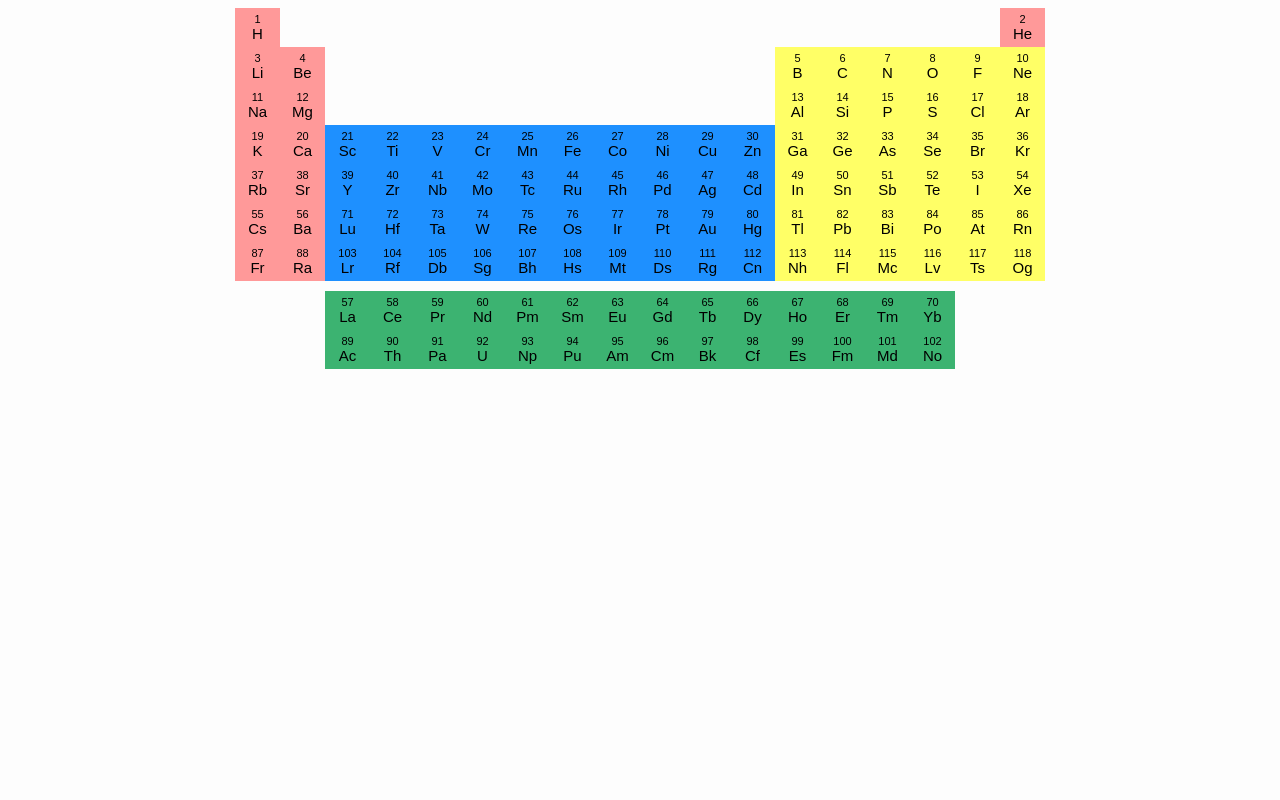
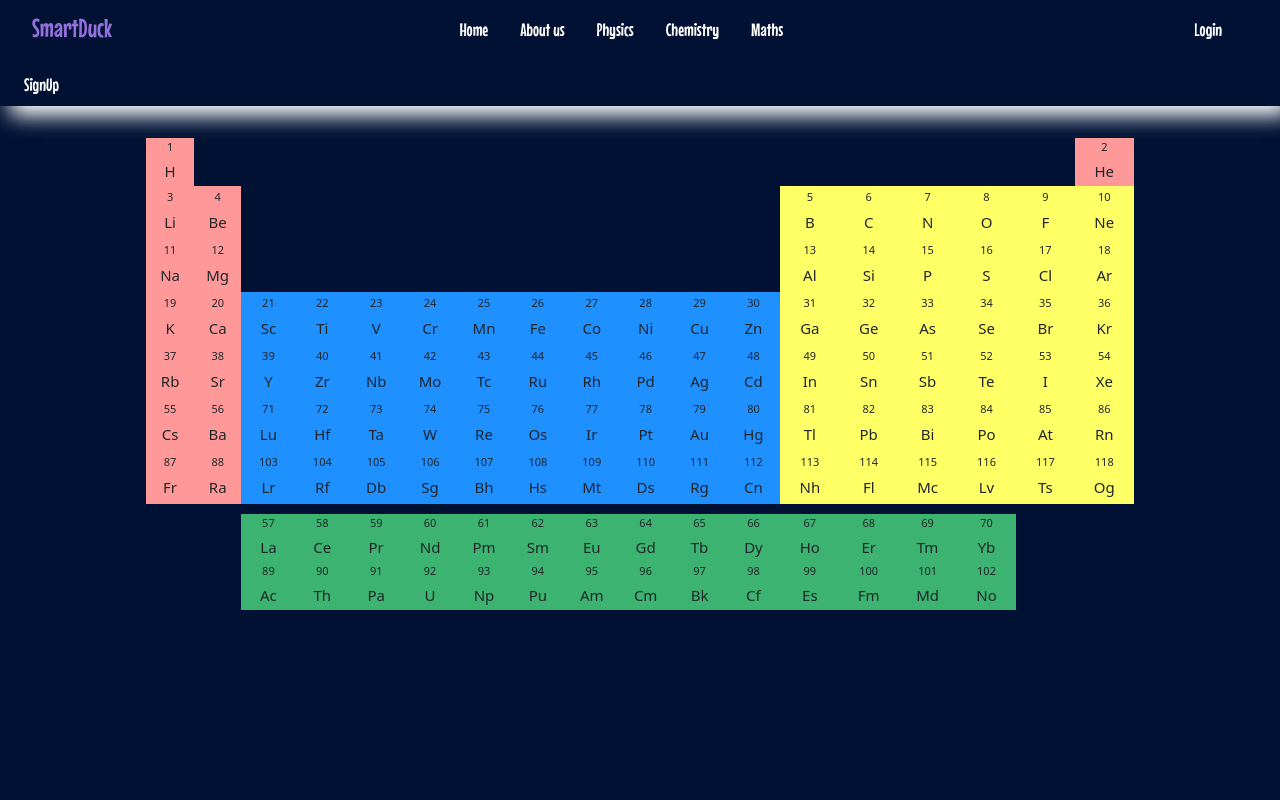
Before and after one commit to VG-Venice/smartduck, a Flask app: page /chem_periodic_table in a window 1280 px wide. Run offline with Flask 3, Linux system fonts and the light colour scheme; some libraries are stand-ins or nearby versions.

Commit message:
some moe changes to p table

```diff
--- a/templates/chem_table.html
+++ b/templates/chem_table.html
@@ -1,16 +1,23 @@
+{% include 'links.html' %}
+    <meta charset="utf-8" />
+    <meta name="viewport" content="width=device-width, initial-scale=1" />
+
 <style>
   *{border: none;}
+  body{
+    background-color: #001133;
+  }
 html { width: 100%; font-family: sans-serif; background-color: #fdfdfd; }
 @media (max-width: 600px) { html { width: 600px; } }
 @media (max-width: 800px) { body { margin: 0; } }
 h1 { font-size: 24px; text-align: center; color: #444; margin-bottom: -10px; }
 h2 { font-size: 16px; text-align: center; color: #444; margin-bottom: 2px; }
 h2 span { cursor: pointer; border-style: outset; color: #444;
-          border-width: 2px; padding: 2px; font-weight: normal; }
+          border-width: 2px; padding: 4px; font-weight: normal; }
 h2 span.on { border-style: inset; text-shadow: 1px 1px 0 #444; }
 #detour { font-size: 11px; line-height: 3; text-align: center; color: #333; }
 #footnote { font-size: 10px; text-align: center; color: #333; }
-#periodic { margin: 0 auto; border-spacing: 0px; }
+#periodic { margin: 0 auto; border-spacing: 0px;}
 @media (min-width: 701px) and (max-width: 800px)
   { #periodic { border-spacing: 0px; } }
 @media (max-width: 700px) { #periodic { border-spacing: 0px; } }
@@ -19,7 +26,7 @@ h2 span.on { border-style: inset; text-shadow: 1px 1px 0 #444; }
 @media (max-width: 700px) { #periodic tr td { border-width: 2px; } }
 #periodic tr td.empty { background-color: transparent; cursor: auto;text-align: left;border: none;}
 #periodic tr.spacer td { height: 10px; }
-#periodic tr td sup { font-size: 11px; display: block; text-align: center; }
+#periodic tr td sup { font-size: 11px; display: block; text-align: center;padding: 9px 11px;}
 #periodic tr td { font-size: 15px; text-align: center; position: relative; }
 #periodic tr td.sel { border-style: inset; text-shadow: 1px 1px 1px #222; }
 #periodic tr td.sel sup::before { content: '\25CF'; color: #0f0; font-size: 8px;
@@ -34,11 +41,87 @@ h2 span.on { border-style: inset; text-shadow: 1px 1px 0 #444; }
                     text-align: left; vertical-align: top;
                     font-size: 16px; color: #888; text-decoration: none; }
 table.hide_optional tr.optional { display: none; }
+      ul li{
+        font-size: 18px;
+      }
+      #app_icon{
+        color: mediumpurple;
+        font-size:26px;
+      }
+      nav{
+        background-color: none;
+        font-family: 'Mouse Memoirs', sans-serif;
+        box-shadow: 10px 10px 20px white;
+      }
+      #login a, #signup a{
+        color: white;
+      }
+      #navbar{
+      }
+      header{
+        background-image: url('/static/bg.jpg');
+        background-repeat: no-repeat;
+        height: 60vw;
+        background-size: cover;
+      }
+     #to{
+       background-color: white;
+       width: 100vw;
+       height: 192px;
+       border-bottom: 2px white solid;
+       border-bottom-left-radius: 200%;
+       border-bottom-right-radius: 200%;
+      rotate: 180deg;
+      margin-top: 290px;
+       }
+      h1{
+        color: mediumpurple;
+        margin-top: -650px;
+        margin-left: 30px;
+        font-size: 60px;
+        }
+      h2{
+        color: white;
+        margin-top: -10px;
+        margin-left: 30px;
+        font-size: 50px;
+        }
+      .auto-type, span{
+       color: #fff724;
+      }
  </style>
-
-<table id="periodic">
+<nav id="navbar">
+<ul class="mx-2 nav nav-pills">
+  <li class="nav-item mx-2">
+    <a id="app_icon" class="nav-link" href="/"><i style="color: #fff724;" class="fa-light fa-duck"></i> {{site_name}}</a>
+  </li>
+  <li class="nav-item mt-2">
+    <a style="color: white;margin-left: 24vw;" class="nav-link" href="/">Home</a>
+  </li>
+    <li class="nav-item mt-2">
+    <a style="color: white;" class="nav-link" href="/about_us">About us</a>
+  </li>
+      <li class="nav-item mt-2">
+    <a style="color: white;" class="nav-link" href="/physics">Physics</a>
+  </li>
+      <li class="nav-item mt-2">
+    <a style="color: white;" class="nav-link" href="/chemistry">Chemistry</a>
+  </li>
+        <li class="nav-item mt-2">
+    <a style="color: white;" class="nav-link" href="/maths">Maths</a>
+  </li>
+    <li style="margin-left: 30%;" id="login" class="nav-item mt-2">
+    <a class="nav-link" href="/login">Login</a>
+  </li>
+  <li id="signup" class="nav-item mt-2">
+    <a href="/signup" class="nav-link">SignUp</a>
+  </li>
+</ul>
+    </nav>
+  <br>
+<table class="mt-2" id="periodic">
   <tr id="p1">
-   <td style="background: #ff9999;border: none; margin-left: -13px;padding: 5px 5px;"" id="H" title="Hydrogen"><sup>1</sup>H</td>
+   <td style="background: #ff9999;border: none; margin-left: -13px;padding: 5px 5px; id="H" title="Hydrogen"><sup>1</sup>H</td>
    <td style="background: none;border: none;" id="X" title="Unknown"><sup></sup></td>
    <td class="empty" colspan="14"></td>
    <td style="background: none;border: none;" id="X" title="Unknown"><sup></sup></td>
@@ -48,22 +131,22 @@ table.hide_optional tr.optional { display: none; }
    <td style="background: #ff9999;border: none; margin-left: -13px;padding: 5px 6.5px;"id="Li" title="Lithium"><sup>3</sup>Li</td>
    <td style="background: #ff9999;border: none; margin-left: -13px;padding: 5px 6.5px;"id="Be" title="Beryllium"><sup>4</sup>Be</td>
    <td class="empty" id="desc" colspan="10" rowspan="2"></td>
-   <td style="background: #ffff66;border: none; margin-left: -13px;padding: 5px 6.5px;""padding: 5px 5px;" id="B" title="Boron"><sup>5</sup>B</td>
-   <td style="background: #ffff66;border: none; margin-left: -13px;padding: 5px 6.5px;"" id="C" title="Carbon"><sup>6</sup>C</td>
-   <td style="background: #ffff66;border: none; margin-left: -13px;padding: 5px 6.5px;"" id="N" title="Nitrogen"><sup>7</sup>N</td>
-   <td style="background: #ffff66;border: none; margin-left: -13px;padding: 5px 6.5px;"" id="O" title="Oxygen"><sup>8</sup>O</td>
-   <td style="background: #ffff66;border: none; margin-left: -13px;padding: 5px 6.5px;"" id="F" title="Fluorine"><sup>9</sup>F</td>
-   <td style="background: #ffff66;border: none; margin-left: -13px;padding: 5px 6.5px;"" id="Ne" title="Neon"><sup>10</sup>Ne</td>
+   <td style="background: #ffff66;border: none; margin-left: -13px;padding: 5px 6.5px;padding: 5px 5px;" id="B" title="Boron"><sup>5</sup>B</td>
+   <td style="background: #ffff66;border: none; margin-left: -13px;padding: 7.5px 9px;" id="C" title="Carbon"><sup>6</sup>C</td>
+   <td style="background: #ffff66;border: none; margin-left: -13px;padding: 7.5px 9px;" id="N" title="Nitrogen"><sup>7</sup>N</td>
+   <td style="background: #ffff66;border: none; margin-left: -13px;padding: 7.5px 9px;" id="O" title="Oxygen"><sup>8</sup>O</td>
+   <td style="background: #ffff66;border: none; margin-left: -13px;padding: 7.5px 9px;" id="F" title="Fluorine"><sup>9</sup>F</td>
+   <td style="background: #ffff66;border: none; margin-left: -13px;padding: 7.5px 9px;" id="Ne" title="Neon"><sup>10</sup>Ne</td>
   </tr>
   <tr id="p3">
    <td style="background: #ff9999;border: none; margin-left: -13px;padding: 5px 6.5px;"id="Na" title="Sodium"><sup>11</sup>Na</td>
    <td style="background: #ff9999;border: none; margin-left: -13px;padding: 5px 6.5px;"id="Mg" title="Magnesium"><sup>12</sup>Mg</td>
-   <td style="background: #ffff66;border: none; margin-left: -13px;padding: 5px 6.5px;"" id="Al" title="Aluminium"><sup>13</sup>Al</td>
-   <td style="background: #ffff66;border: none; margin-left: -13px;padding: 5px 6.5px;"" id="Si" title="Silicon"><sup>14</sup>Si</td>
-   <td style="background: #ffff66;border: none; margin-left: -13px;padding: 5px 6.5px;"" id="P"  title="Phosphorus"><sup>15</sup>P</td>
-   <td style="background: #ffff66;border: none; margin-left: -13px;padding: 5px 6.5px;"" id="S"  title="Sulfur"><sup>16</sup>S</td>
-   <td style="background: #ffff66;border: none; margin-left: -13px;padding: 5px 6.5px;"" id="Cl" title="Chlorine"><sup>17</sup>Cl</td>
-   <td style="background: #ffff66;border: none; margin-left: -13px;padding: 5px 6.5px;"" id="Ar" title="Argon"><sup>18</sup>Ar</td>
+   <td style="background: #ffff66;border: none; margin-left: -13px;padding: 7.5px 9px;" id="Al" title="Aluminium"><sup>13</sup>Al</td>
+   <td style="background: #ffff66;border: none; margin-left: -13px;padding: 7.5px 9px;" id="Si" title="Silicon"><sup>14</sup>Si</td>
+   <td style="background: #ffff66;border: none; margin-left: -13px;padding: 7.5px 9px;" id="P"  title="Phosphorus"><sup>15</sup>P</td>
+   <td style="background: #ffff66;border: none; margin-left: -13px;padding: 7.5px 9px;" id="S"  title="Sulfur"><sup>16</sup>S</td>
+   <td style="background: #ffff66;border: none; margin-left: -13px;padding: 7.5px 9px;" id="Cl" title="Chlorine"><sup>17</sup>Cl</td>
+   <td style="background: #ffff66;border: none; margin-left: -13px;padding: 7.5px 9px;" id="Ar" title="Argon"><sup>18</sup>Ar</td>
   </tr>
   <tr id="p4">
    <td style="background: #ff9999;border: none; margin-left: -13px;padding: 5px 6.5px;"id="K"  title="Potassium"><sup>19</sup>K</td>
@@ -78,12 +161,12 @@ table.hide_optional tr.optional { display: none; }
    <td style="background: dodgerblue;border: none; margin-left: -13px;padding: 5px 6.5px;" id="Ni" title="Nickel"><sup>28</sup>Ni</td>
    <td style="background: dodgerblue;border: none; margin-left: -13px;padding: 5px 6.5px;" id="Cu" title="Copper"><sup>29</sup>Cu</td>
    <td style="background: dodgerblue;border: none; margin-left: -13px;padding: 5px 6.5px;" id="Zn" title="Zinc"><sup>30</sup>Zn</td>
-   <td style="background: #ffff66;border: none; margin-left: -13px;padding: 5px 6.5px;"" id="Ga" title="Gallium"><sup>31</sup>Ga</td>
-   <td style="background: #ffff66;border: none; margin-left: -13px;padding: 5px 6.5px;"" id="Ge" title="Germanium"><sup>32</sup>Ge</td>
-   <td style="background: #ffff66;border: none; margin-left: -13px;padding: 5px 6.5px;"" id="As" title="Arsenic"><sup>33</sup>As</td>
-   <td style="background: #ffff66;border: none; margin-left: -13px;padding: 5px 6.5px;"" id="Se" title="Selenium"><sup>34</sup>Se</td>
-   <td style="background: #ffff66;border: none; margin-left: -13px;padding: 5px 6.5px;"" id="Br" title="Bromine"><sup>35</sup>Br</td>
-   <td style="background: #ffff66;border: none; margin-left: -13px;padding: 5px 6.5px;"" id="Kr" title="Krypton"><sup>36</sup>Kr</td>
+   <td style="background: #ffff66;border: none; margin-left: -13px;padding: 7.5px 9px;" id="Ga" title="Gallium"><sup>31</sup>Ga</td>
+   <td style="background: #ffff66;border: none; margin-left: -13px;padding: 7.5px 9px;" id="Ge" title="Germanium"><sup>32</sup>Ge</td>
+   <td style="background: #ffff66;border: none; margin-left: -13px;padding: 7.5px 9px;" id="As" title="Arsenic"><sup>33</sup>As</td>
+   <td style="background: #ffff66;border: none; margin-left: -13px;padding: 7.5px 9px;" id="Se" title="Selenium"><sup>34</sup>Se</td>
+   <td style="background: #ffff66;border: none; margin-left: -13px;padding: 7.5px 9px;" id="Br" title="Bromine"><sup>35</sup>Br</td>
+   <td style="background: #ffff66;border: none; margin-left: -13px;padding: 7.5px 9px;" id="Kr" title="Krypton"><sup>36</sup>Kr</td>
   </tr>
   <tr id="p5">
    <td style="background: #ff9999;border: none; margin-left: -13px;padding: 5px 6.5px;"id="Rb" title="Rubidium"><sup>37</sup>Rb</td>
@@ -98,12 +181,12 @@ table.hide_optional tr.optional { display: none; }
    <td style="background: dodgerblue;border: none; margin-left: -13px;padding: 5px 6.5px;" id="Pd" title="Palladium"><sup>46</sup>Pd</td>
    <td style="background: dodgerblue;border: none; margin-left: -13px;padding: 5px 6.5px;" id="Ag" title="Silver"><sup>47</sup>Ag</td>
    <td style="background: dodgerblue;border: none; margin-left: -13px;padding: 5px 6.5px;" id="Cd" title="Cadmium"><sup>48</sup>Cd</td>
-   <td style="background: #ffff66;border: none; margin-left: -13px;padding: 5px 6.5px;"" id="In" title="Indium"><sup>49</sup>In</td>
-   <td style="background: #ffff66;border: none; margin-left: -13px;padding: 5px 6.5px;"" id="Sn" title="Tin"><sup>50</sup>Sn</td>
-   <td style="background: #ffff66;border: none; margin-left: -13px;padding: 5px 6.5px;"" id="Sb" title="Antimony"><sup>51</sup>Sb</td>
-   <td style="background: #ffff66;border: none; margin-left: -13px;padding: 5px 6.5px;"" id="Te" title="Tellurium"><sup>52</sup>Te</td>
-   <td style="background: #ffff66;border: none; margin-left: -13px;padding: 5px 6.5px;"" id="I"  title="Iodine"><sup>53</sup>I</td>
-   <td style="background: #ffff66;border: none; margin-left: -13px;padding: 5px 6.5px;"" id="Xe" title="Xenon"><sup>54</sup>Xe</td>
+   <td style="background: #ffff66;border: none; margin-left: -13px;padding: 7.5px 9px;" id="In" title="Indium"><sup>49</sup>In</td>
+   <td style="background: #ffff66;border: none; margin-left: -13px;padding: 7.5px 9px;" id="Sn" title="Tin"><sup>50</sup>Sn</td>
+   <td style="background: #ffff66;border: none; margin-left: -13px;padding: 7.5px 9px;" id="Sb" title="Antimony"><sup>51</sup>Sb</td>
+   <td style="background: #ffff66;border: none; margin-left: -13px;padding: 7.5px 9px;" id="Te" title="Tellurium"><sup>52</sup>Te</td>
+   <td style="background: #ffff66;border: none; margin-left: -13px;padding: 7.5px 9px;" id="I"  title="Iodine"><sup>53</sup>I</td>
+   <td style="background: #ffff66;border: none; margin-left: -13px;padding: 7.5px 9px;" id="Xe" title="Xenon"><sup>54</sup>Xe</td>
   </tr>
   <tr id="p6">
    <td style="background: #ff9999;border: none; margin-left: -13px;padding: 5px 6.5px;"id="Cs" title="Caesium"><sup>55</sup>Cs</td>
@@ -118,12 +201,12 @@ table.hide_optional tr.optional { display: none; }
    <td style="background: dodgerblue;border: none; margin-left: -13px;padding: 5px 6.5px;" id="Pt" title="Platinum"><sup>78</sup>Pt</td>
    <td style="background: dodgerblue;border: none; margin-left: -13px;padding: 5px 6.5px;" id="Au" title="Gold"><sup>79</sup>Au</td>
    <td style="background: dodgerblue;border: none; margin-left: -13px;padding: 5px 6.5px;" id="Hg" title="Mercury"><sup>80</sup>Hg</td>
-   <td style="background: #ffff66;border: none; margin-left: -13px;padding: 5px 6.5px;"" id="Tl" title="Thallium"><sup>81</sup>Tl</td>
-   <td style="background: #ffff66;border: none; margin-left: -13px;padding: 5px 6.5px;"" id="Pb" title="Lead"><sup>82</sup>Pb</td>
-   <td style="background: #ffff66;border: none; margin-left: -13px;padding: 5px 6.5px;"" id="Bi" title="Bismuth"><sup>83</sup>Bi</td>
-   <td style="background: #ffff66;border: none; margin-left: -13px;padding: 5px 6.5px;"" id="Po" title="Polonium"><sup>84</sup>Po</td>
-   <td style="background: #ffff66;border: none; margin-left: -13px;padding: 5px 6.5px;"" id="At" title="Astatine"><sup>85</sup>At</td>
-   <td style="background: #ffff66;border: none; margin-left: -13px;padding: 5px 6.5px;"" id="Rn" title="Radon"><sup>86</sup>Rn</td>
+   <td style="background: #ffff66;border: none; margin-left: -13px;padding: 7.5px 9px;" id="Tl" title="Thallium"><sup>81</sup>Tl</td>
+   <td style="background: #ffff66;border: none; margin-left: -13px;padding: 7.5px 9px;" id="Pb" title="Lead"><sup>82</sup>Pb</td>
+   <td style="background: #ffff66;border: none; margin-left: -13px;padding: 7.5px 9px;" id="Bi" title="Bismuth"><sup>83</sup>Bi</td>
+   <td style="background: #ffff66;border: none; margin-left: -13px;padding: 7.5px 9px;" id="Po" title="Polonium"><sup>84</sup>Po</td>
+   <td style="background: #ffff66;border: none; margin-left: -13px;padding: 7.5px 9px;" id="At" title="Astatine"><sup>85</sup>At</td>
+   <td style="background: #ffff66;border: none; margin-left: -13px;padding: 7.5px 9px;" id="Rn" title="Radon"><sup>86</sup>Rn</td>
   </tr>
   <tr id="p7">
    <td style="background: #ff9999;border: none; margin-left: -13px;padding: 5px 6.5px;"id="Fr" title="Francium"><sup>87</sup>Fr</td>
@@ -138,12 +221,12 @@ table.hide_optional tr.optional { display: none; }
    <td style="background: dodgerblue;border: none; margin-left: -13px;padding: 5px 6.5px;" id="Ds" title="Darmstadtium"><sup>110</sup>Ds</td>
    <td style="background: dodgerblue;border: none; margin-left: -13px;padding: 5px 6.5px;" id="Rg" title="Roentgenium"><sup>111</sup>Rg</td>
    <td style="background: dodgerblue;border: none; margin-left: -13px;padding: 5px 6.5px;" id="Cn" title="Copernicium"><sup>112</sup>Cn</td>
-   <td style="background: #ffff66;border: none; margin-left: -13px;padding: 5px 6.5px;"" id="Nh" title="Nihonium"><sup>113</sup>Nh</td>
-   <td style="background: #ffff66;border: none; margin-left: -13px;padding: 5px 6.5px;"" id="Fl" title="Flerovium"><sup>114</sup>Fl</td>
-   <td style="background: #ffff66;border: none; margin-left: -13px;padding: 5px 6.5px;"" id="Mc" title="Moscovium"><sup>115</sup>Mc</td>
-   <td style="background: #ffff66;border: none; margin-left: -13px;padding: 5px 6.5px;"" id="Lv" title="Livermorium"><sup>116</sup>Lv</td>
-   <td style="background: #ffff66;border: none; margin-left: -13px;padding: 5px 6.5px;"" id="Ts" title="Tennessine"><sup>117</sup>Ts</td>
-   <td style="background: #ffff66;border: none; margin-left: -13px;padding: 5px 6.5px;"" id="Og" title="Oganesson"><sup>118</sup>Og</td>
+   <td style="background: #ffff66;border: none; margin-left: -13px;padding: 7.5px 9px;" id="Nh" title="Nihonium"><sup>113</sup>Nh</td>
+   <td style="background: #ffff66;border: none; margin-left: -13px;padding: 7.5px 9px;" id="Fl" title="Flerovium"><sup>114</sup>Fl</td>
+   <td style="background: #ffff66;border: none; margin-left: -13px;padding: 7.5px 9px;" id="Mc" title="Moscovium"><sup>115</sup>Mc</td>
+   <td style="background: #ffff66;border: none; margin-left: -13px;padding: 7.5px 9px;" id="Lv" title="Livermorium"><sup>116</sup>Lv</td>
+   <td style="background: #ffff66;border: none; margin-left: -13px;padding: 7.5px 9px;" id="Ts" title="Tennessine"><sup>117</sup>Ts</td>
+   <td style="background: #ffff66;border: none; margin-left: -13px;padding: 7.5px 9px;" id="Og" title="Oganesson"><sup>118</sup>Og</td>
   </tr>
   <tr class="spacer"><td class="empty" colspan=18></td></tr>
   <tr >
--- a/templates/login.html
+++ b/templates/login.html
@@ -1,4 +1,7 @@
 {% include 'links.html' %}
+    <meta charset="utf-8" />
+    <meta name="viewport" content="width=device-width, initial-scale=1" />
+
 <style>
   *{
     font-family: 'Mouse Memoirs', sans-serif;
```
